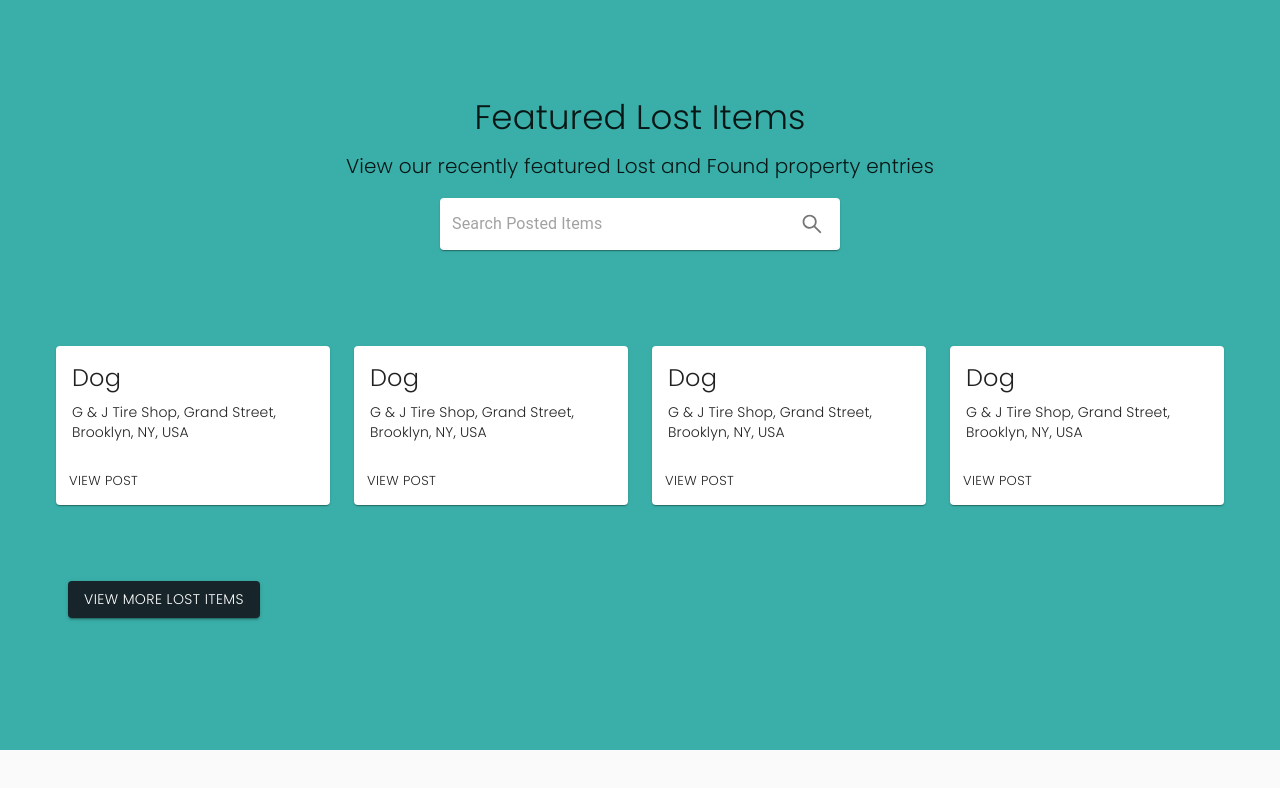
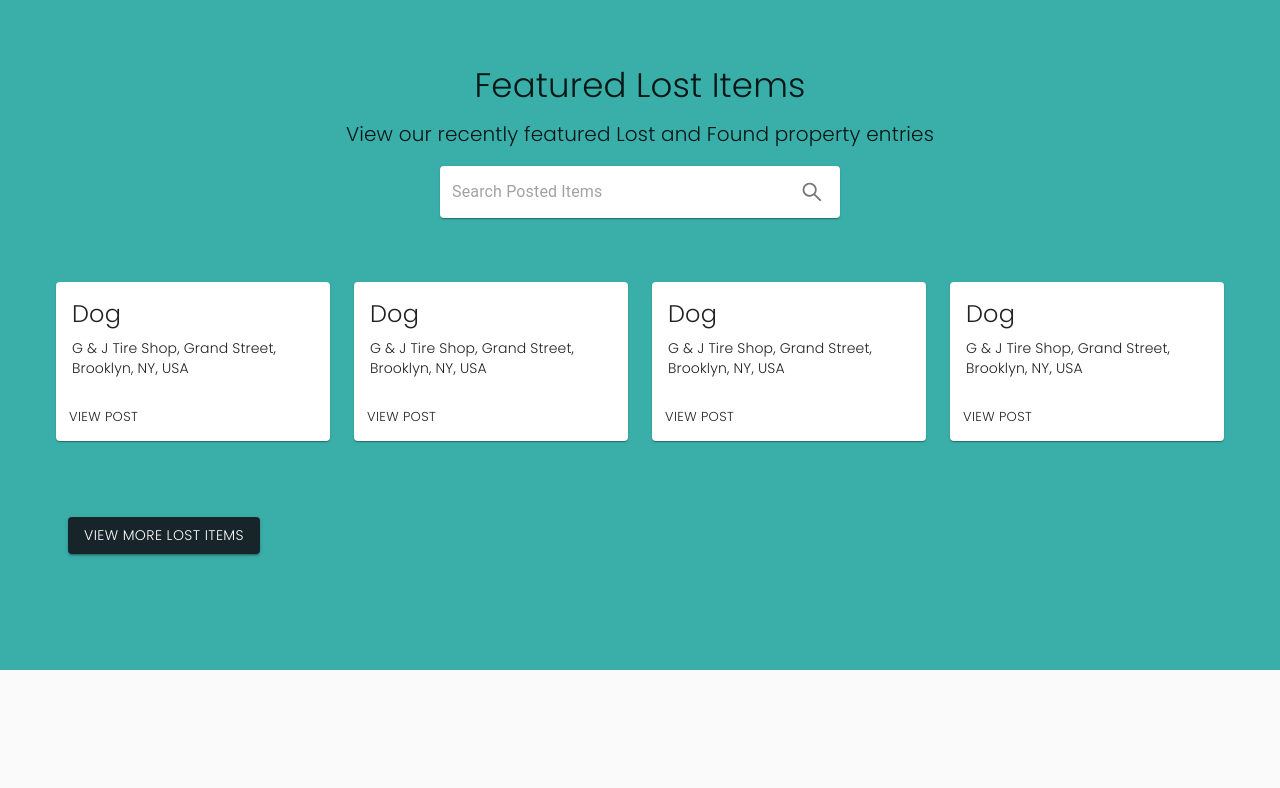
Before and after one commit to ZhinAbubakr/find_yours, a React (Create React App) app: page / in a window 1280 px wide. Shown: the top 788 px of the page. Built offline with nearby package versions, Linux system fonts and the light colour scheme.

Commit message:
Refactor: change some of the design
to make the design better

closes #4

```diff
--- a/src/App.js
+++ b/src/App.js
@@ -1,4 +1,3 @@
-// import HeroSection from "./components/HeroSection/HeroSection"
 import PostsSection from "./components/PostsSection/PostsSection"
 function App() {
 	return (
--- a/src/components/PostsSection/PostsSection.jsx
+++ b/src/components/PostsSection/PostsSection.jsx
@@ -53,11 +53,11 @@ export default function Posts() {
                             <Typography className={classes.heroTypography} component="h1" variant="h4" gutterBottom>
                                 Featured Lost Items
                             </Typography>
-                            <Typography variant="h6" align="center" paragraph>
+                            <Typography className={classes.heroTypography2} variant="h6" paragraph>
                             View our recently featured Lost and Found property entries
                             </Typography>
                         </ThemeProvider>
-                        <Container maxWidth="lg" align="center">
+                        <Container align="center" maxWidth="lg">
                             <Paper component="form" className={classes.root}>
                                 <InputBase
                                     className={classes.input}
@@ -72,7 +72,7 @@ export default function Posts() {
                     </Container>
                 </div>
 
-                <Container className={classes.cardGrid}  maxWidth="lg">
+                <Container className={classes.cardGrid} maxWidth="lg">
                     <Grid container spacing={3}>
                         {item.slice(0, 4).map((data)=>(
                             <Grid item xs={12} sm={6} md={3} >
--- a/src/components/PostsSection/style.jsx
+++ b/src/components/PostsSection/style.jsx
@@ -4,7 +4,7 @@ import { createMuiTheme } from '@material-ui/core/styles';
 const useStyles = makeStyles((theme) => ({
     heroContent: {
       backgroundColor: '#3aafa9',
-      padding: theme.spacing(6, 4, 4),
+      padding: theme.spacing(4, 4, 4),
     },
     btn: {
       marginLeft: theme.spacing(20),
@@ -13,13 +13,12 @@ const useStyles = makeStyles((theme) => ({
     },
     btn2: {
       marginTop: theme.spacing(8),
-      marginBottom: theme.spacing(6),
+      marginBottom: theme.spacing(4),
       marginLeft: theme.spacing(62),
-
     },
     cardGrid: {
       backgroundColor: '#3aafa9',
-      paddingTop: theme.spacing(8),
+      paddingTop: theme.spacing(4),
       paddingBottom: theme.spacing(8),
     },
     card: {
@@ -29,6 +28,15 @@ const useStyles = makeStyles((theme) => ({
     },
     cardContent: {
       flexGrow: 1,
+    },
+    heroTypography: {
+      fontWeight: "bold",
+      textAlign:"center",
+      color:"textPrimary"
+    },
+    heroTypography2: {
+        textAlign:"center",
+        color:"textPrimary"
     },
   // ******search button*****
     root: {
@@ -44,11 +52,6 @@ const useStyles = makeStyles((theme) => ({
     iconButton: {
       padding: 10,
     },
-    heroTypography: {
-      fontWeight: "bold",
-      textAlign:"center",
-      color:"textPrimary"
-    }
   }));
 
   export const theme = createMuiTheme({
```
